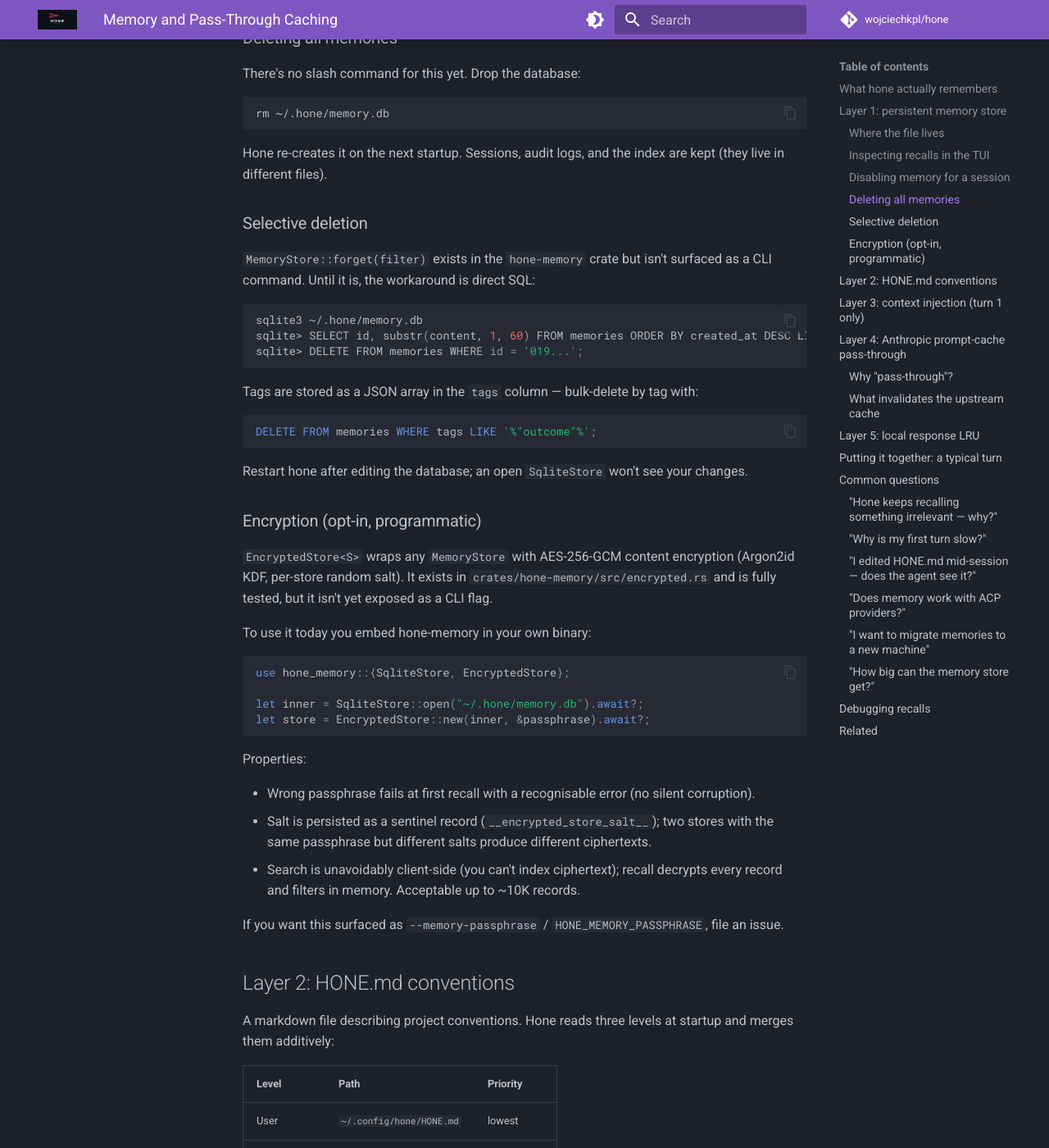
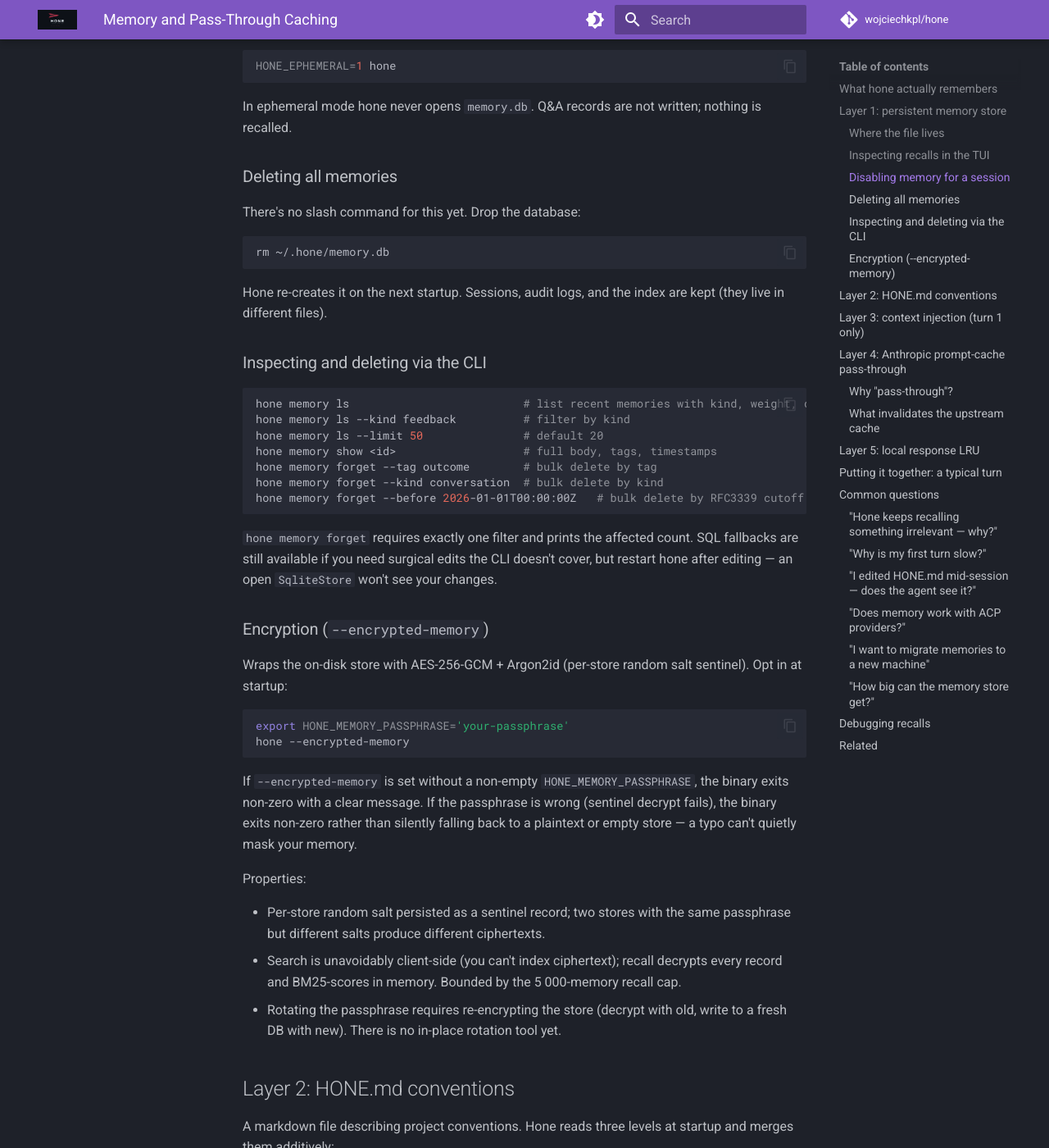
Before and after one commit to wojciechkpl/hone, an MkDocs documentation site: the page built from docs/tutorials/memory.md, in a window 1280 px wide and 1400 px high, scrolled down 1755 px. Shown: the whole window at 82% size. Built offline with MkDocs 1.6.1 and Material for MkDocs 9.7.7, drawn with Linux system fonts in a browser that asks for light colours; comment, search, counter and statistics services are not loaded; some of the changed text lies outside the part shown.

Commit message:
docs(memory): refresh tutorial, architecture, README, and CHANGELOG for R1–R12
The tutorial and architecture docs were written when recall was a
LIKE-substring scan, encryption was a programmatic-only feature, and
deletion required raw SQL. This catches them up to the shipped state.

- CHANGELOG: consolidated "Memory subsystem overhaul" entry under
  Unreleased covering typed memories, the system-prompt index +
  memory_read tool, BM25, the hone memory CLI, --encrypted-memory,
  24h auto-decay, schema_version migrations, the memory-worthy
  classifier, structured Why/How bodies, find_similar dedup, and the
  write/recall guardrails.
- docs/tutorials/memory.md: rewrote Layer 1 framing (kinds, classifier,
  index-driven recall), replaced the "no CLI" workaround with the new
  hone memory ls/show/forget commands, replaced the programmatic-only
  encryption section with --encrypted-memory + HONE_MEMORY_PASSPHRASE,
  updated the typical-turn sequence diagram to show render_index +
  memory_read, and refreshed the "irrelevant recall", "migration", and
  "store size" Q&A entries.
- docs/architecture/memory.md: replaced the "case-insensitive LIKE +
  recency" recall description with the actual BM25 + weight + decay
  pipeline and the system-prompt index format.
- docs/architecture/multi-agent-and-memory.md: refreshed the recall
  flow, the Key Types table (now lists MemoryKind, EncryptedStore,
  Bm25Index, memory_index), invariants 10–12, the Known Limitations
  section, and the cross-session subgraph in the Mermaid diagram.
- README.md: corrected the encrypted-memory line (CLI flag, not cargo
  feature) and added a "Typed memories with index-driven recall"
  bullet.

The plan in docs/priv/ is gitignored; its front-matter was updated
locally to mark R1–R12 shipped with per-PR commit hashes.

````diff
--- a/docs/tutorials/memory.md
+++ b/docs/tutorials/memory.md
@@ -18,7 +18,9 @@
 
 ## Layer 1: persistent memory store
 
-By default, every turn is recorded. The next turn's user input is matched against past content and the top 5 hits are prepended to the system prompt.
+Every memory has a `kind` (`Conversation`, `User`, `Feedback`, `Project`, `Reference`, `Outcome`) and an optional `description` (one-line summary). The system prompt carries a `## Memory index` section listing IDs + descriptions grouped by kind; the agent fetches bodies on demand via the `memory_read` tool. Recall ordering uses BM25 over content + description.
+
+Not every turn produces a memory. A classifier in the agent loop only records turns that match specific patterns — corrections (`stop doing`, `don't do`), validated decisions, project deadlines, external links — and dedupes against the recent 5 000-memory slice via trigram-Jaccard similarity at threshold 0.8. Conversational chatter is dropped on the floor.
 
 ### Where the file lives
 
@@ -63,44 +65,36 @@
 
 Hone re-creates it on the next startup. Sessions, audit logs, and the index are kept (they live in different files).
 
-### Selective deletion
-
-`MemoryStore::forget(filter)` exists in the `hone-memory` crate but isn't surfaced as a CLI command. Until it is, the workaround is direct SQL:
+### Inspecting and deleting via the CLI
 
 ```bash
-sqlite3 ~/.hone/memory.db
-sqlite> SELECT id, substr(content, 1, 60) FROM memories ORDER BY created_at DESC LIMIT 20;
-sqlite> DELETE FROM memories WHERE id = '019...';
+hone memory ls                          # list recent memories with kind, weight, description
+hone memory ls --kind feedback          # filter by kind
+hone memory ls --limit 50               # default 20
+hone memory show <id>                   # full body, tags, timestamps
+hone memory forget --tag outcome        # bulk delete by tag
+hone memory forget --kind conversation  # bulk delete by kind
+hone memory forget --before 2026-01-01T00:00:00Z   # bulk delete by RFC3339 cutoff
 ```
 
-Tags are stored as a JSON array in the `tags` column — bulk-delete by tag with:
+`hone memory forget` requires exactly one filter and prints the affected count. SQL fallbacks are still available if you need surgical edits the CLI doesn't cover, but restart hone after editing — an open `SqliteStore` won't see your changes.
 
-```sql
-DELETE FROM memories WHERE tags LIKE '%"outcome"%';
+### Encryption (`--encrypted-memory`)
+
+Wraps the on-disk store with AES-256-GCM + Argon2id (per-store random salt sentinel). Opt in at startup:
+
+```bash
+export HONE_MEMORY_PASSPHRASE='your-passphrase'
+hone --encrypted-memory
 ```
 
-Restart hone after editing the database; an open `SqliteStore` won't see your changes.
-
-### Encryption (opt-in, programmatic)
-
-`EncryptedStore<S>` wraps any `MemoryStore` with AES-256-GCM content encryption (Argon2id KDF, per-store random salt). It exists in `crates/hone-memory/src/encrypted.rs` and is fully tested, but it isn't yet exposed as a CLI flag.
-
-To use it today you embed hone-memory in your own binary:
-
-```rust
-use hone_memory::{SqliteStore, EncryptedStore};
-
-let inner = SqliteStore::open("~/.hone/memory.db").await?;
-let store = EncryptedStore::new(inner, &passphrase).await?;
-```
+If `--encrypted-memory` is set without a non-empty `HONE_MEMORY_PASSPHRASE`, the binary exits non-zero with a clear message. If the passphrase is wrong (sentinel decrypt fails), the binary exits non-zero rather than silently falling back to a plaintext or empty store — a typo can't quietly mask your memory.
 
 Properties:
 
-- Wrong passphrase fails at first recall with a recognisable error (no silent corruption).
-- Salt is persisted as a sentinel record (`__encrypted_store_salt__`); two stores with the same passphrase but different salts produce different ciphertexts.
-- Search is unavoidably client-side (you can't index ciphertext); recall decrypts every record and filters in memory. Acceptable up to ~10K records.
-
-If you want this surfaced as `--memory-passphrase` / `HONE_MEMORY_PASSPHRASE`, file an issue.
+- Per-store random salt persisted as a sentinel record; two stores with the same passphrase but different salts produce different ciphertexts.
+- Search is unavoidably client-side (you can't index ciphertext); recall decrypts every record and BM25-scores in memory. Bounded by the 5 000-memory recall cap.
+- Rotating the passphrase requires re-encrypting the store (decrypt with old, write to a fresh DB with new). There is no in-place rotation tool yet.
 
 ## Layer 2: HONE.md conventions
 
@@ -205,13 +199,16 @@
   participant L1 as Memory store
   participant L4 as Anthropic API
   U->>H: "fix the login bug"
-  H->>L1: recall(text="fix the login bug", limit=5)
-  L1-->>H: 3 prior Q&A pairs
-  H->>H: build system prompt = HONE.md + memories + skeleton
+  Note over H,L1: at session start
+  H->>L1: render_index(budget=default)
+  L1-->>H: markdown index (IDs + descriptions, grouped by kind)
+  H->>H: system prompt = HONE.md + ## Memory index + skeleton
   H->>L4: messages with cache_control on prefix
-  L4-->>H: stream tokens (90% cache hit)
+  L4-->>H: stream tokens; agent calls memory_read(<id>) for relevant entries
+  L1-->>H: full body of fetched memory
   H-->>U: response
-  H->>L1: record(Q="fix the login bug", A=...)
+  Note over H,L1: classifier decides if turn is memory-worthy
+  H->>L1: record(kind=Feedback|Project|..., body, dedup at 0.8)
 ```
 
 Every layer is independent and can be turned off in isolation:
@@ -228,13 +225,13 @@
 
 ### "Hone keeps recalling something irrelevant — why?"
 
-Layer 1 uses naive substring matching (`lower(content) LIKE ?`). If your prompt contains the token "test" and a past Q&A contained "test", it matches. The fix is to either:
+Recall is BM25 (lexical, not semantic). A query containing the token "test" will favour memories that *also* contain "test", weighted by IDF and document length. If a memory is dominating recall, options:
 
-- Delete the offending memory (see "Selective deletion" above).
+- Delete it: `hone memory forget --tag <t>` or `hone memory forget --before <iso>` (see "Inspecting and deleting via the CLI").
 - Rephrase your prompt.
-- Run with `--ephemeral` for the session if the noise is overwhelming.
+- Run with `--ephemeral` if the noise is overwhelming.
 
-There's no semantic recall yet — it's on the roadmap (would use the same `hone-index` embedding store as Layer 3 retrieval).
+The agent additionally sees the `## Memory index` and reads bodies on demand via `memory_read`, so even a high BM25 hit only enters the prompt body when the model decides to fetch it. Semantic (embedding) recall is still on the roadmap.
 
 ### "Why is my first turn slow?"
 
@@ -264,19 +261,20 @@
 sqlite3 ~/.hone/memory.db < memory-export.sql
 ```
 
-`MemoryStore::export` / `import` exist programmatically but aren't yet wired to the CLI.
+`MemoryStore::export` / `import` exist programmatically but aren't yet wired to the CLI. Encrypted stores need decrypted-export-then-encrypted-reimport (no direct ciphertext copy across passphrases).
 
 ### "How big can the memory store get?"
 
-SQLite handles millions of rows fine. The bottleneck is recall — the `LIKE` scan is O(n). At ~50K records you'll start to feel it. Run `decay()` periodically (or simply `DELETE FROM memories WHERE created_at < strftime('%s', 'now', '-90 days');`).
+SQLite handles millions of rows fine. Recall is bounded — `SqliteStore::recall` caps the BM25 universe at the 5 000 most-recent memories on non-empty queries. The empty-query path used by `render_index` does a full table scan, so at corpus sizes north of ~50 K you'll start to feel session-start latency. Decay runs automatically every 24 hours on first open of the day (`decay(0.95, now)`); run `hone memory forget --before <iso>` for hard cleanup.
 
 ## Debugging recalls
 
 When a recall surprises you:
 
-1. `Ctrl+M` — open the prompt mirror; see the exact memories block sent to the model.
-2. `RUST_LOG=hone_core::agent=debug hone` — every recall logs the query and the matched ids.
-3. `sqlite3 ~/.hone/memory.db "select id, content from memories where lower(content) like '%KEYWORD%' order by created_at desc limit 10;"` — reproduce the recall query directly.
+1. `Ctrl+M` — open the prompt mirror; see the exact `## Memory index` block sent to the model and any `memory_read` results materialised into the conversation.
+2. `RUST_LOG=hone_core::agent=debug hone` — every memory write and `memory_read` call is logged.
+3. `hone memory ls --limit 50` — the same view the agent gets, minus bodies. `hone memory show <id>` for any single body.
+4. `sqlite3 ~/.hone/memory.db "select id, kind, weight, substr(content, 1, 60) from memories order by created_at desc limit 20;"` — raw store inspection. The schema is versioned via the `schema_version` table.
 
 ## Related
 
````
Also changed, not shown: CHANGELOG.md (+14 -0 lines), README.md (+2 -1 lines), docs/architecture/memory.md (+10 -5 lines), docs/architecture/multi-agent-and-memory.md (+24 -17 lines).
